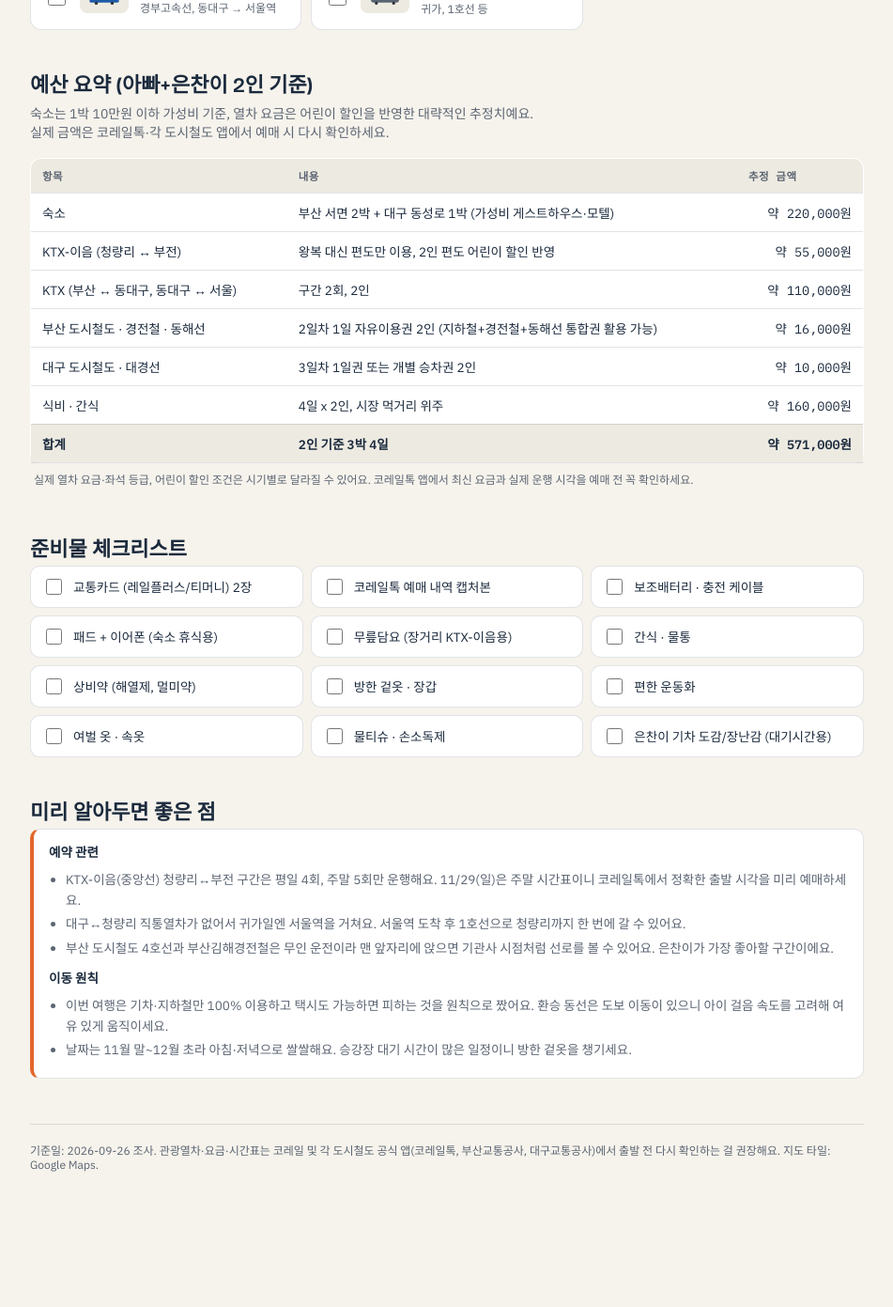
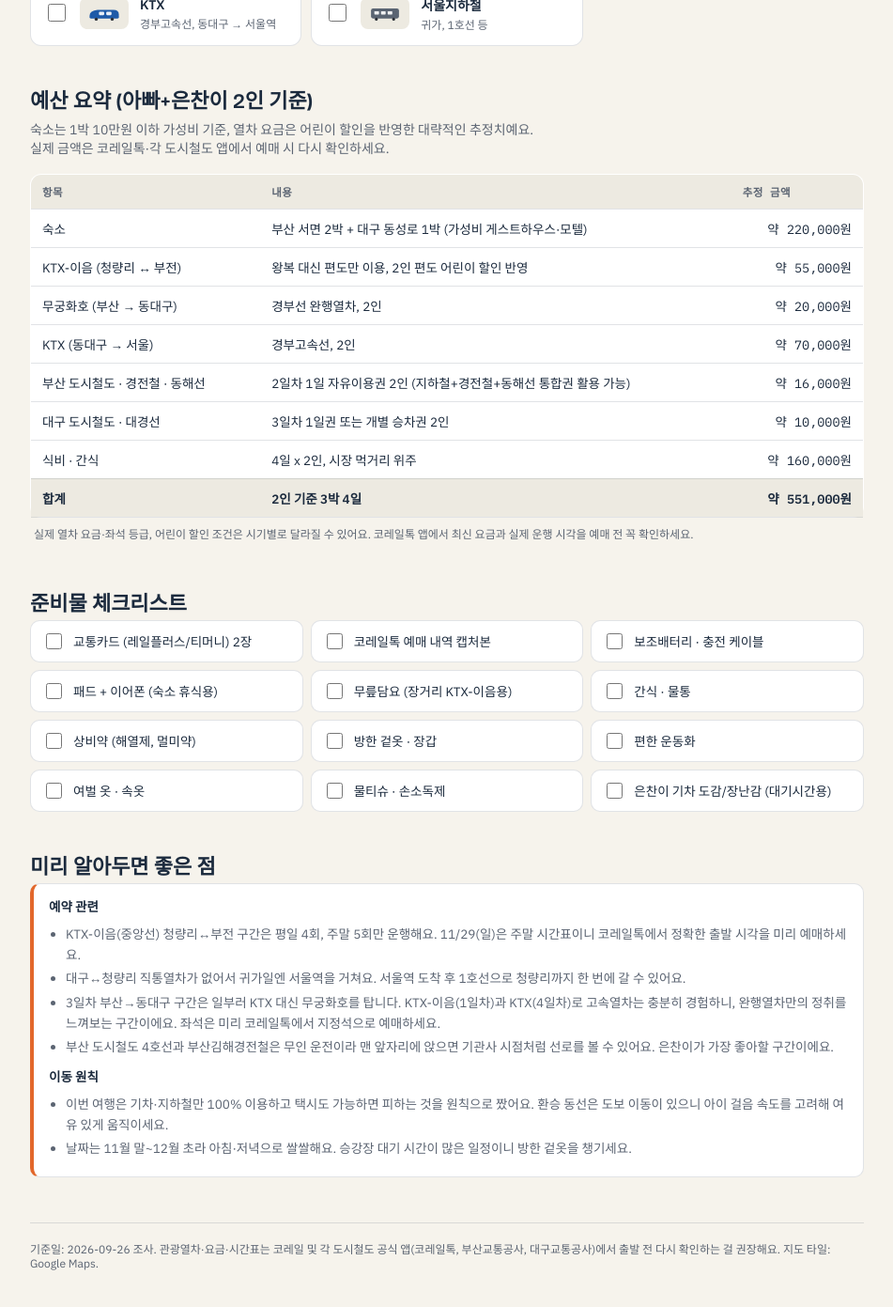
Before and after one commit to daduki/daduki.github.io, a Jekyll site: the page busan-daegu-train-trip.html, which Jekyll copies as it is, in a window 1280 px wide and 1400 px high, scrolled down 2114 px. Shown: the top 1391 px of the window at 94% size, without its empty margins (164-1115 px from the left). Built offline with Jekyll 4.4.1, drawn with Linux system fonts in a browser that asks for light colours; before the commit the page ends 3409 px from its top, so only the background shows below that; some of the changed text lies outside the part shown.

Commit message:
fix: 부산→동대구 구간을 KTX에서 무궁화호로 변경
KTX는 1일차(청량리-부전)와 4일차(동대구-서울)에서 충분히 경험하므로,
지역간 이동의 다양성을 위해 3일차 부산→동대구 구간을 경부선
무궁화호(완행열차)로 변경. 관련 지도 동선, 기차 컬렉션, 예산표,
안내 문구를 함께 갱신.

Co-Authored-By: Claude Sonnet 5 <noreply@anthropic.com>

```diff
--- a/busan-daegu-train-trip.html
+++ b/busan-daegu-train-trip.html
@@ -444,11 +444,12 @@ footer{
     <tbody>
       <tr><td>숙소</td><td>부산 서면 2박 + 대구 동성로 1박 (가성비 게스트하우스·모텔)</td><td class="num">약 220,000원</td></tr>
       <tr><td>KTX-이음 (청량리 ↔ 부전)</td><td>왕복 대신 편도만 이용, 2인 편도 어린이 할인 반영</td><td class="num">약 55,000원</td></tr>
-      <tr><td>KTX (부산 ↔ 동대구, 동대구 ↔ 서울)</td><td>구간 2회, 2인</td><td class="num">약 110,000원</td></tr>
+      <tr><td>무궁화호 (부산 → 동대구)</td><td>경부선 완행열차, 2인</td><td class="num">약 20,000원</td></tr>
+      <tr><td>KTX (동대구 → 서울)</td><td>경부고속선, 2인</td><td class="num">약 70,000원</td></tr>
       <tr><td>부산 도시철도 · 경전철 · 동해선</td><td>2일차 1일 자유이용권 2인 (지하철+경전철+동해선 통합권 활용 가능)</td><td class="num">약 16,000원</td></tr>
       <tr><td>대구 도시철도 · 대경선</td><td>3일차 1일권 또는 개별 승차권 2인</td><td class="num">약 10,000원</td></tr>
       <tr><td>식비 · 간식</td><td>4일 x 2인, 시장 먹거리 위주</td><td class="num">약 160,000원</td></tr>
-      <tr class="total"><td>합계</td><td>2인 기준 3박 4일</td><td class="num">약 571,000원</td></tr>
+      <tr class="total"><td>합계</td><td>2인 기준 3박 4일</td><td class="num">약 551,000원</td></tr>
     </tbody>
     <caption>실제 열차 요금·좌석 등급, 어린이 할인 조건은 시기별로 달라질 수 있어요. 코레일톡 앱에서 최신 요금과 실제 운행 시각을 예매 전 꼭 확인하세요.</caption>
   </table>
@@ -466,6 +467,7 @@ footer{
     <ul>
       <li>KTX-이음(중앙선) 청량리↔부전 구간은 평일 4회, 주말 5회만 운행해요. 11/29(일)은 주말 시간표이니 코레일톡에서 정확한 출발 시각을 미리 예매하세요.</li>
       <li>대구↔청량리 직통열차가 없어서 귀가일엔 서울역을 거쳐요. 서울역 도착 후 1호선으로 청량리까지 한 번에 갈 수 있어요.</li>
+      <li>3일차 부산→동대구 구간은 일부러 KTX 대신 무궁화호를 탑니다. KTX-이음(1일차)과 KTX(4일차)로 고속열차는 충분히 경험하니, 완행열차만의 정취를 느껴보는 구간이에요. 좌석은 미리 코레일톡에서 지정석으로 예매하세요.</li>
       <li>부산 도시철도 4호선과 부산김해경전철은 무인 운전이라 맨 앞자리에 앉으면 기관사 시점처럼 선로를 볼 수 있어요. 은찬이가 가장 좋아할 구간이에요.</li>
     </ul>
     <b style="display:block;margin-top:10px;">이동 원칙</b>
@@ -486,6 +488,7 @@ footer{
   const modeMeta = {
     ktxeum:   {label:"KTX-이음",        color:"#1E5AA8", shape:"ktx"},
     ktx:      {label:"KTX",             color:"#1E5AA8", shape:"ktx"},
+    mugunghwa:{label:"무궁화호",        color:"#A6432B", shape:"loco"},
     busan1:   {label:"부산1호선",       color:"#EE7D31", shape:"metro"},
     busan2:   {label:"부산2호선",       color:"#3E9B4F", shape:"metro"},
     busan3:   {label:"부산3호선",       color:"#B98A2A", shape:"metro"},
@@ -517,6 +520,17 @@ footer{
         <rect x="26" y="10" width="10" height="5" rx="1.5" fill="#fff" opacity="0.9"/>
         <circle cx="24" cy="21.5" r="2" fill="#2b2f36"/>
         <line x1="4" y1="21.5" x2="44" y2="21.5" stroke="#2b2f36" stroke-width="1.4"/>
+      </svg>`;
+    }
+    if(shape==="loco"){
+      return `<svg viewBox="0 0 48 24" width="${w}" height="${h}" xmlns="http://www.w3.org/2000/svg">
+        <rect x="5" y="5" width="28" height="15" rx="2" fill="${color}"/>
+        <path d="M33 9 L42 9 Q44 9 44 11 L44 17 Q44 19 42 19 L33 19 Z" fill="${color}"/>
+        <circle cx="41" cy="11.5" r="1.8" fill="#ffe27a"/>
+        <rect x="9" y="9" width="8" height="6" rx="1" fill="#fff" opacity="0.85"/>
+        <circle cx="13" cy="21.5" r="2.6" fill="#2b2f36"/>
+        <circle cx="24" cy="21.5" r="2.6" fill="#2b2f36"/>
+        <circle cx="35" cy="21.5" r="2.6" fill="#2b2f36"/>
       </svg>`;
     }
     return `<svg viewBox="0 0 48 24" width="${w}" height="${h}" xmlns="http://www.w3.org/2000/svg">
@@ -590,22 +604,22 @@ footer{
       ]
     },
     {
-      id:"d3", label:"3일차 · 12/1(화)", title:"부산 → 대구, 모노레일과 광역철도",
-      tags:["KTX","대구 4개 노선"],
+      id:"d3", label:"3일차 · 12/1(화)", title:"부산 → 대구, 완행열차와 모노레일",
+      tags:["무궁화호","대구 4개 노선"],
       items:[
-        {time:"08:30", title:"서면역 → 부산역", note:"1호선으로 부산역 이동.", modes:["busan1"]},
-        {time:"09:10 – 10:00", title:"KTX 부산 → 동대구", note:"경부고속선, 약 50분.", modes:["ktx"]},
-        {time:"10:10 – 10:30", title:"대경선 왕복", note:"동대구역에서 서대구역 방향으로 한 구간, 2024년 개통한 광역철도예요.", modes:["daegyeong"]},
-        {time:"10:40", title:"동대구역 → 반월당역", note:"대구 도시철도 1호선.", modes:["daegu1"]},
-        {time:"11:00", title:"반월당역 → 청라언덕역", note:"2호선으로 환승.", modes:["daegu2"]},
-        {time:"11:15 – 11:45", title:"3호선 모노레일 구간 체험", note:"청라언덕역에서 환승, 지상 고가 위를 달리는 과좌식 모노레일. 시야가 탁 트여서 반응이 제일 좋은 구간이에요.", modes:["daegu3"]},
-        {time:"11:50", title:"명덕역 → 1호선 → 중앙로역", note:"1호선으로 환승해 도심으로.", modes:["daegu1"]},
-        {time:"12:00 – 15:30", title:"서문시장 · 김광석다시그리기길", note:"점심과 시장 구경, 골목 벽화거리 산책.", modes:[]},
+        {time:"08:15", title:"서면역 → 부산역", note:"1호선으로 부산역 이동.", modes:["busan1"]},
+        {time:"08:50 – 10:15", title:"무궁화호 부산 → 동대구", note:"KTX는 1일차·4일차에 충분히 타보니, 지역간 이동은 완행열차로. 경부선 완행 구간(사상·구포·밀양·청도 등)을 하나씩 지나며 약 1시간 20~30분 걸려요. 좌석은 자유석/입석보다 지정석으로 미리 예매하는 걸 추천.", modes:["mugunghwa"]},
+        {time:"10:25 – 10:45", title:"대경선 왕복", note:"동대구역에서 서대구역 방향으로 한 구간, 2024년 개통한 광역철도예요.", modes:["daegyeong"]},
+        {time:"10:55", title:"동대구역 → 반월당역", note:"대구 도시철도 1호선.", modes:["daegu1"]},
+        {time:"11:15", title:"반월당역 → 청라언덕역", note:"2호선으로 환승.", modes:["daegu2"]},
+        {time:"11:30 – 12:00", title:"3호선 모노레일 구간 체험", note:"청라언덕역에서 환승, 지상 고가 위를 달리는 과좌식 모노레일. 시야가 탁 트여서 반응이 제일 좋은 구간이에요.", modes:["daegu3"]},
+        {time:"12:05", title:"명덕역 → 1호선 → 중앙로역", note:"1호선으로 환승해 도심으로.", modes:["daegu1"]},
+        {time:"12:15 – 15:30", title:"서문시장 · 김광석다시그리기길", note:"점심과 시장 구경, 골목 벽화거리 산책.", modes:[]},
         {time:"15:40", title:"동성로 숙소 체크인", note:"오후 4시 전 도착.", modes:[]}
       ],
       route:[
-        {lat:35.1152, lng:129.0415, label:"부산역", mode:"ktx"},
-        {lat:35.8779, lng:128.6285, label:"동대구역", mode:"ktx"},
+        {lat:35.1152, lng:129.0415, label:"부산역", mode:"mugunghwa"},
+        {lat:35.8779, lng:128.6285, label:"동대구역", mode:"mugunghwa"},
         {lat:35.8789, lng:128.5480, label:"서대구역", mode:"daegyeong"},
         {lat:35.8779, lng:128.6285, label:"동대구역", mode:"daegu1"},
         {lat:35.8656, lng:128.5945, label:"반월당역", mode:"daegu2"},
@@ -781,7 +795,7 @@ footer{
     {mode:"busan4", sub:"무인 운전 경전철"},
     {mode:"bglrt", sub:"무인 고무차륜 경전철"},
     {mode:"donghae", sub:"부산 ↔ 울산"},
-    {mode:"ktx", sub:"경부고속선, 부산 → 동대구"},
+    {mode:"mugunghwa", sub:"경부선 완행열차, 부산 → 동대구"},
     {mode:"daegyeong", sub:"동대구 ↔ 구미·경산 광역철도"},
     {mode:"daegu1", sub:"레드 라인"},
     {mode:"daegu2", sub:"그린 라인"},
```
